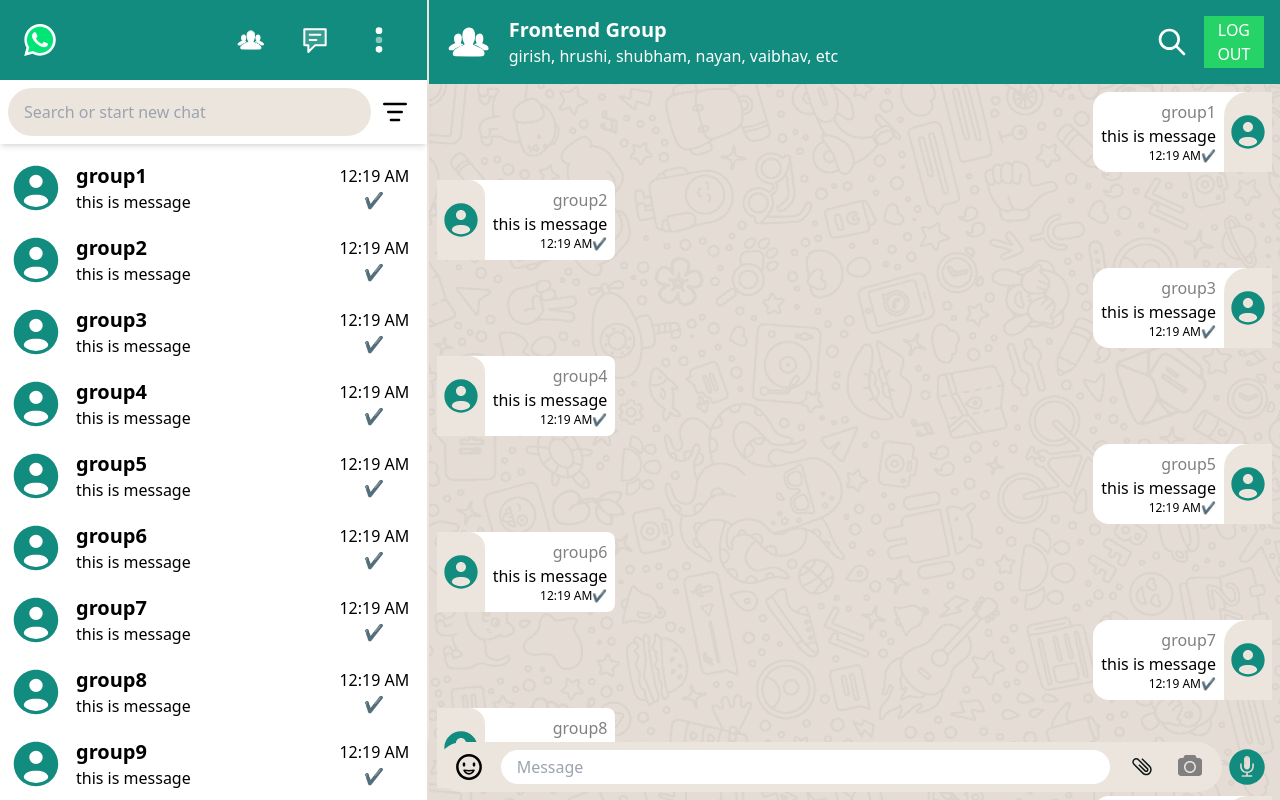
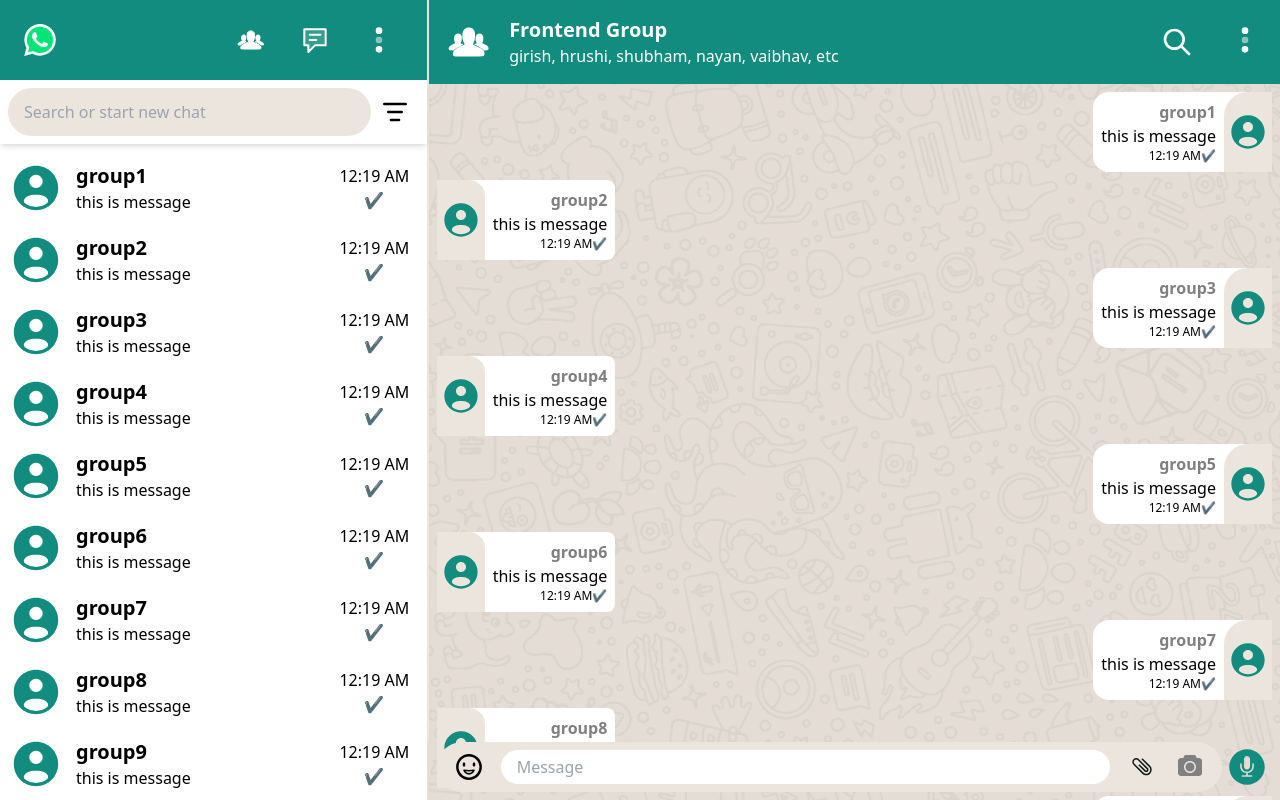
Before and after one commit to Shubham-S-Nimje/fe-chat-app, a Next.js app: page / in a window 1280 px wide. Built offline with nearby package versions, Linux system fonts and the light colour scheme; sample sign-in values are in the browser's storage.

Commit message:
menu buton created

```diff
--- /dev/null
+++ b/components/common/Menubar.js
@@ -0,0 +1,82 @@
+import Image from "next/image";
+import { useRouter } from "next/navigation";
+import React, { useState } from "react";
+
+const Menubar = () => {
+  const router = useRouter();
+  const [menuclick, setmenuclick] = useState(false);
+
+  return (
+    <div className="block">
+      <button
+        type="button"
+        className="px-1 my-2 block cursor-pointer"
+        onClick={() => {
+          setmenuclick(!menuclick);
+          // console.log(menuclick);
+        }}
+      >
+        <Image
+          src="/menudots.svg"
+          alt="menudots"
+          className="w-8 mx-4 h-full"
+          width={50}
+          height={50}
+        />
+      </button>
+
+      <div
+        className={` ${
+          menuclick ? "block" : "hidden"
+        } absolute rounded-lg my-4 w-fit h-fit p-4 right-0 font-semibold bg-white text-darkgray`}
+      >
+        <div className="flex">
+          <Image
+            src="/user.svg"
+            alt="user"
+            className=""
+            width={50}
+            height={50}
+          />
+          <div className="block m-2">
+            <div className="font-semibold">Username</div>
+            <div className="text-xs">username@gmail.com</div>
+          </div>
+        </div>
+        <hr />
+        <button
+          type="button"
+          className="px-1 my-2 block"
+          // onClick={() => {
+          //   localStorage.removeItem("userToken");
+          //   router.push("/login");
+          // }}
+        >
+          Dashboard
+        </button>
+        <button
+          type="button"
+          className="px-1 my-2 block"
+          // onClick={() => {
+          //   localStorage.removeItem("userToken");
+          //   router.push("/login");
+          // }}
+        >
+          Settings
+        </button>
+        <button
+          type="button"
+          className="px-2 block bg-green text-white rounded-lg mt-2"
+          onClick={() => {
+            localStorage.removeItem("userToken");
+            router.push("/login");
+          }}
+        >
+          LOG OUT
+        </button>
+      </div>
+    </div>
+  );
+};
+
+export default Menubar;
--- a/components/homepage/chatleft/userslist/UsersList.js
+++ b/components/homepage/chatleft/userslist/UsersList.js
@@ -56,7 +56,7 @@
 
 const UsersList = () => {
   return (
-    <div className="h-screen overflow-auto py-20 text-darkg">
+    <div className="h-screen overflow-auto py-20">
       {obj.map((chatdata) => {
         // console.log(chatdata);
         return (
@@ -72,7 +72,7 @@
               height={50}
             />
             <div className="block m-2 text-start my-auto w-full">
-              <div className="text-xl font-bold">{chatdata.title}</div>
+              <div className="text-xl font-semibold">{chatdata.title}</div>
               <div>{chatdata.message}</div>
             </div>
             <div className="block m-2 text-center w-1/3">
--- a/components/homepage/chatleft/userstripe/UserStripe.js
+++ b/components/homepage/chatleft/userstripe/UserStripe.js
@@ -1,5 +1,5 @@
 import Image from "next/image";
-import React from "react";
+import React, { useState } from "react";
 
 const UserStripe = () => {
   return (
--- a/components/homepage/chatright/userchats/UserChats.js
+++ b/components/homepage/chatright/userchats/UserChats.js
@@ -74,7 +74,7 @@
                   height={50}
                 />
                 <div className="block p-2 text-end max-w-1/2">
-                  <div className="text-darkgray">{chatdata.title}</div>
+                  <div className="text-darkgray font-semibold">{chatdata.title}</div>
                   <div>{chatdata.message}</div>
                   <div className="text-xs text-end">
                     12:19 AM<span>✔</span>
@@ -92,7 +92,7 @@
             >
               <div className="flex bg-white rounded-2xl">
                 <div className="block p-2 text-end max-w-1/2">
-                  <div className="text-darkgray">{chatdata.title}</div>
+                  <div className="text-darkgray font-semibold">{chatdata.title}</div>
                   <div>{chatdata.message}</div>
                   <div className="text-xs text-end">
                     12:19 AM<span>✔</span>
--- a/components/homepage/chatright/userstripe/UserStripe.js
+++ b/components/homepage/chatright/userstripe/UserStripe.js
@@ -1,9 +1,8 @@
+import Menubar from "@/components/common/Menubar";
 import Image from "next/image";
-import { useRouter } from "next/navigation";
 import React from "react";
 
 const UserStripe = () => {
-  const router = useRouter();
   return (
     <div className="flex w-full bg-darkgreen justify-between p-4 sticky top-0">
       <div className="flex">
@@ -26,16 +25,7 @@
         width={50}
         height={50}
       />
-      <button
-        type="button"
-        className="bg-green text-white px-1"
-        onClick={() => {
-          localStorage.removeItem("userToken");
-          router.push("/login");
-        }}
-      >
-        LOG OUT
-      </button>
+      <Menubar />
     </div>
   );
 };
--- a/components/loginpage/CreateaccForm.js
+++ b/components/loginpage/CreateaccForm.js
@@ -1,6 +1,8 @@
+import { useRouter } from "next/navigation";
 import React, { useState } from "react";
 
 const CreateaccForm = () => {
+  const router = useRouter();
   const [showPass, SetshowPass] = useState(false);
   const [passwordsMatch, setPasswordsMatch] = useState(true);
   const [enteredusername, Setenteredusername] = useState("");
@@ -11,6 +13,7 @@
   const onCreateaccHandler = (e) => {
     e.preventDefault();
     console.log(enteredusername, enteredMail, enteredpass, enteredconfirmpass);
+    router.push("/");
   };
 
   return (
```
